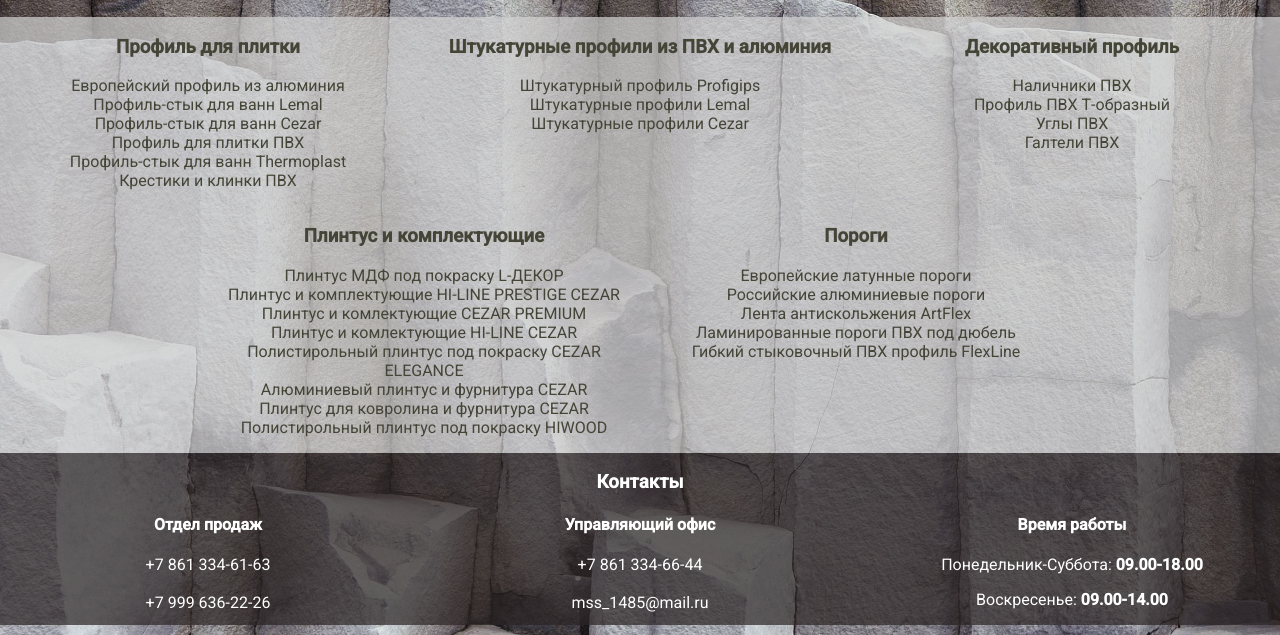
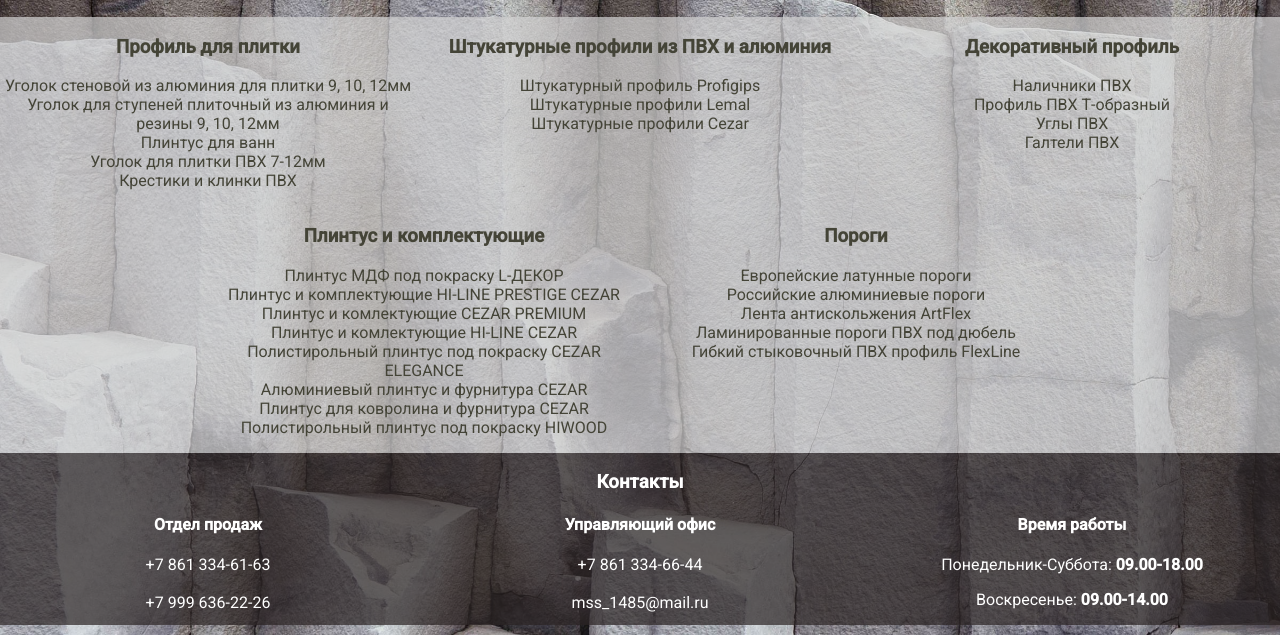
Before and after one commit to ValeronS/monolit, a plain HTML site: page index.html in a window 1280 px wide. Shown: the part 165-800 px from the top of the page. Drawn offline with nearby package versions, Linux system fonts and the light colour scheme.

Commit message:
Профиль для плитки отредактирован

```diff
--- a/index.html
+++ b/index.html
@@ -35,11 +35,10 @@
       <section id="profil" class="col-lg-4">
         <h3 class="center-lg">Профиль для плитки</h3>
         <ul class="center-lg">
-          <li>Европейский профиль из алюминия</li>
-          <li>Профиль-стык для ванн Lemal</li>
-          <li>Профиль-стык для ванн Cezar</li>
-          <li>Профиль для плитки ПВХ</li>
-          <li>Профиль-стык для ванн Thermoplast</li>
+          <li>Уголок стеновой из алюминия для плитки  9, 10, 12мм</li>
+          <li>Уголок для ступеней плиточный из алюминия и резины 9, 10, 12мм</li>
+          <li>Плинтус для ванн</li>
+          <li>Уголок для плитки ПВХ 7-12мм</li>
           <li>Крестики и клинки ПВХ</li>
         </ul>
         <hr />
```
